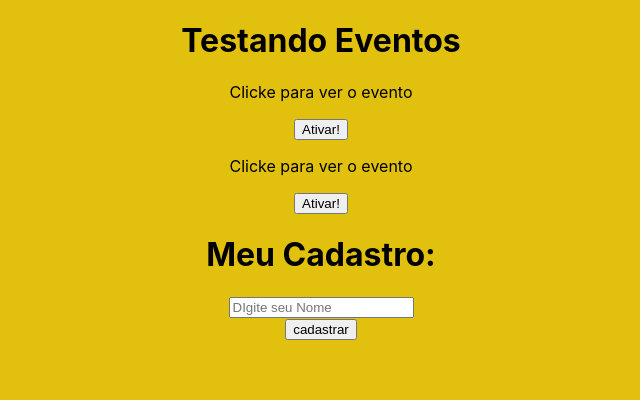
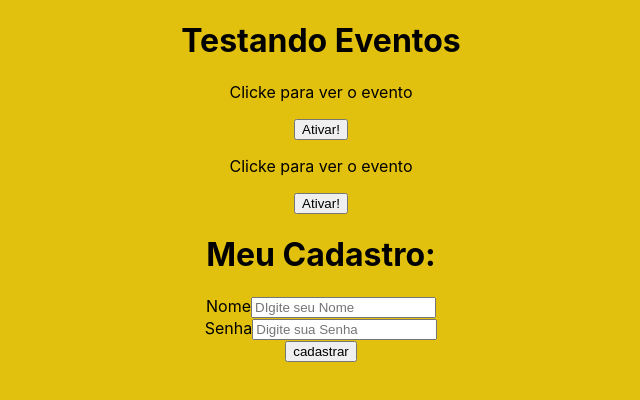
Before and after one commit to Udiel-Oliveira/Cots, a React (Create React App) app: page / in a window 1280 px wide. Shown: the top 400 px of the page, without its empty margins (319-959 px from the left). Built offline with nearby package versions, Linux system fonts and the light colour scheme.

Commit message:
useState

```diff
--- a/src/components/Form.js
+++ b/src/components/Form.js
@@ -1,15 +1,37 @@
+import { useState } from "react"
+
+
 function Form(){
     function cadastrarUsuario(e) {
         e.preventDefault()
         console.log("deu certo")
+        console.log(`Usuario ${name} foi cadastrado com a senha: ${password}`)
     }
+    const [name, setName] = useState('');
+    const [password, setPassword] = useState('');
 
     return (
         <div>
             <h1>Meu Cadastro: </h1>
             <form onSubmit={cadastrarUsuario}>
                 <div>
-                    <input type="text" placeholder="DIgite seu Nome" required/>
+                    <label htmlFor="name">Nome</label>
+                    <input
+                    type="text"
+                    id="name"
+                    name="name"
+                    onChange={(e) => setName(e.target.value)}
+                    placeholder="DIgite seu Nome"
+                    required/>
+                </div>
+                <div>
+                    <label htmlFor="password">Senha</label>
+                    <input
+                    type="password"
+                    id="password"
+                    onChange={(e) => setPassword(e.target.value)}
+                    name="password"
+                    placeholder="Digite sua Senha"/>
                 </div>
                 <div>
                     <input type="submit" value={"cadastrar"} />
```
